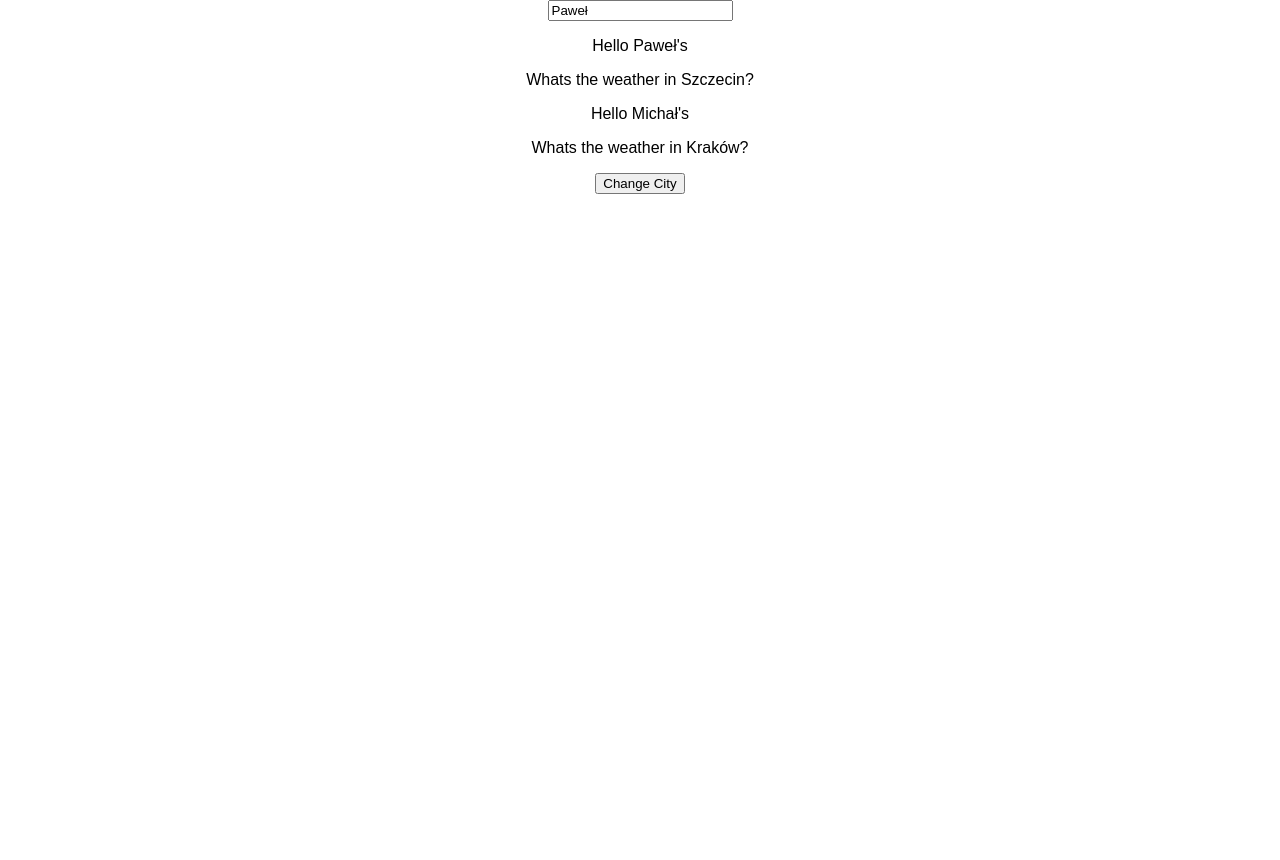
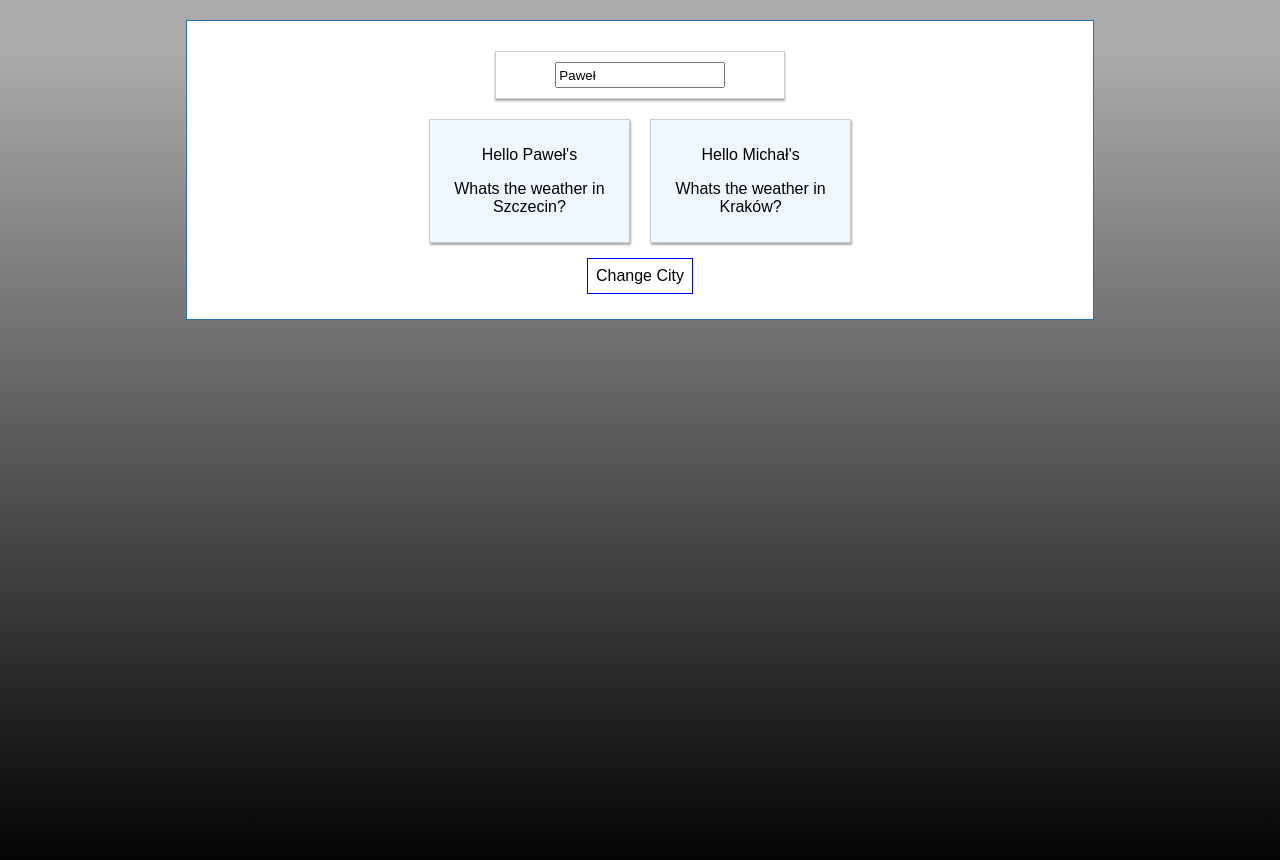
Before and after one commit to Kwarku/PracticeReactApp, a React (Create React App) app: page / in a window 1280 px wide. Shown: the top 860 px of the page. Before the commit the page ends 800 px from the top, so only its background shows below. Built offline with nearby package versions, Linux system fonts and the light colour scheme.

Commit message:
add style into aplication

```diff
--- a/src/App.css
+++ b/src/App.css
@@ -1,28 +1,28 @@
-.App {
-  text-align: center;
+body {
+  background: linear-gradient(to bottom, #aaa 5%, black 80%);
+  background-repeat: space;
+  height: 1080px;
 }
 
-.App-logo {
-  animation: App-logo-spin infinite 20s linear;
-  height: 80px;
+.App {
+  background-color: white;
+  text-align: center;
+  border: 1px double #27a;
+  margin: 20px auto;
+  width: 70%;
+  padding: 20px 5px;
 }
 
-.App-header {
-  background-color: #222;
-  height: 150px;
-  padding: 20px;
-  color: white;
+.App button {
+  background-color: white;
+  border: 1px solid blue;
+  font: inherit;
+  padding: 8px;
+  margin: 5px;
+  cursor: pointer;
 }
 
-.App-title {
-  font-size: 1.5em;
+.App button:hover {
+  color: white;
+  background-color: #27a;
 }
-
-.App-intro {
-  font-size: large;
-}
-
-@keyframes App-logo-spin {
-  from { transform: rotate(0deg); }
-  to { transform: rotate(360deg); }
-}
--- /dev/null
+++ b/src/UserInput/UserInput.css
@@ -0,0 +1,10 @@
+.UserOutput{
+    border: 1px solid #ccc;
+    box-shadow: 1px 2px 2px #aaa;
+    width: 20%;
+    margin: 10px;
+    padding: 10px;
+    font: inherit;
+    display: inline-block;
+    background-color: aliceblue;
+}
--- a/src/UserInput/UserInput.js
+++ b/src/UserInput/UserInput.js
@@ -1,7 +1,12 @@
 import React from 'react';
+import './UserInput.css';
 
 const userInput = (props) => {
-    return <input onChange={props.change} value={props.normalName} type="text"/>;
+    return (
+        <div className="UserInput">
+            <input onChange={props.change} value={props.normalName} type="text" />
+        </div>
+    );
 }
 
 
--- /dev/null
+++ b/src/UserOutput/UserOutput.css
@@ -0,0 +1,12 @@
+.UserInput{
+    border: 1px solid #ccc;
+    box-shadow: 0 2px 2px #aaa;
+    width: 30%;
+    margin: 10px auto;
+    padding: 10px;
+    text-align: center;
+}
+.UserInput input{
+    height: 20px;
+    width: 60%;
+}
--- a/src/UserOutput/UserOutput.js
+++ b/src/UserOutput/UserOutput.js
@@ -1,8 +1,9 @@
 import React from 'react';
+import './UserOutput.css';
 
 const userOutput = (props) => {
     return (
-        <div>
+        <div className="UserOutput">
             <p>Hello {props.name}'s</p>
             <p>Whats the weather in {props.city}?</p>
         </div>
```
Also changed, not shown: src/App.js (+15 -14 lines).
